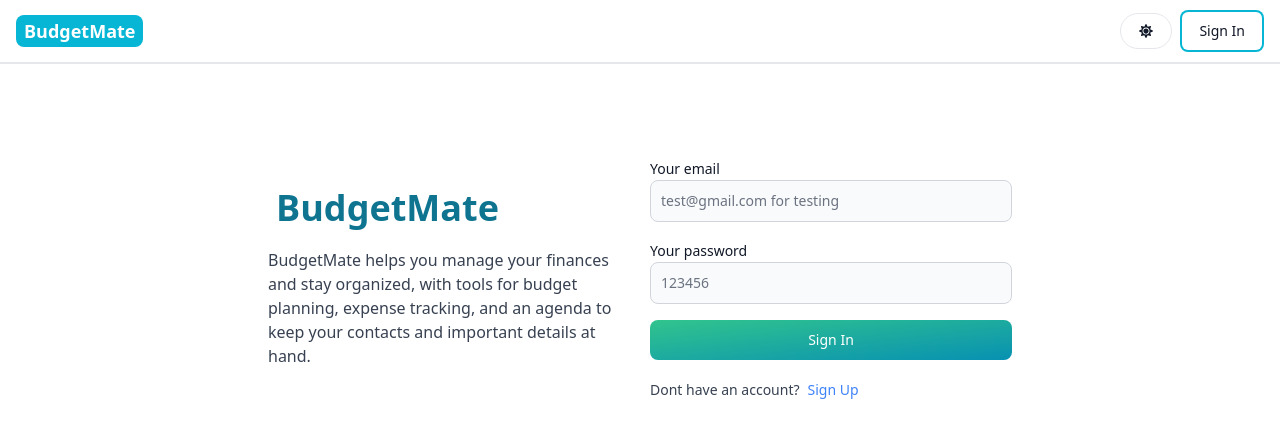
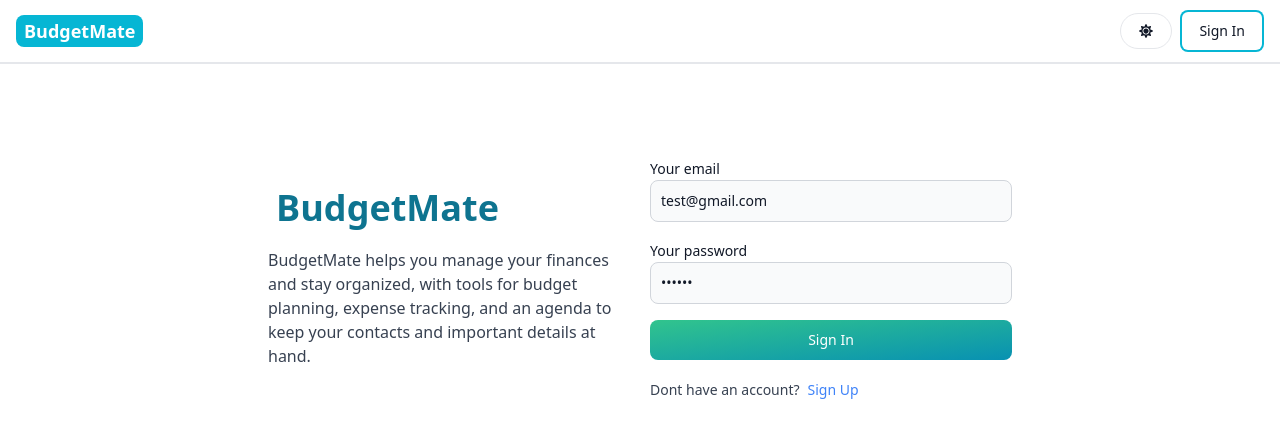
Before and after one commit to frestaris/budgetmate, a React (Vite) app in the folder client/: page /sign-in in a window 1280 px wide. Shown: the top 438 px of the page. Built offline with nearby package versions, Linux system fonts and the light colour scheme; no server answers.

Commit message:
fixed dashHome and signin datatest

```diff
--- a/client/src/components/DashHome.jsx
+++ b/client/src/components/DashHome.jsx
@@ -8,8 +8,8 @@ function DashHome() {
     <div className="flex flex-col items-center w-full gap-4">
       <DashStats />
       <div className="flex flex-col custom:flex-row justify-center gap-4">
-        <DoughnutChart />
-        <PieChart />
+        <DoughnutChart className="w-full sm:w-48 md:w-64 lg:w-80" />
+        <PieChart className="w-full sm:w-48 md:w-64 lg:w-80" />
       </div>
       <div className="w-full flex justify-center">
         <BarChart />
--- a/client/src/components/DashProfile.jsx
+++ b/client/src/components/DashProfile.jsx
@@ -92,6 +92,7 @@ function DashProfile() {
     const fileName = new Date().getTime() + imageFile.name;
     const storageRef = ref(storage, fileName);
     const uploadTask = uploadBytesResumable(storageRef, imageFile);
+
     uploadTask.on(
       "state_changed",
       (snapshot) => {
@@ -100,10 +101,24 @@ function DashProfile() {
         setImageFileUploadProgress(progress.toFixed(0));
       },
       (error) => {
-        setImageFileUploadError(
-          "Could not upload image (File must be less than 2MB)"
-        );
-        console.log(error);
+        // Log the full error to inspect what's going wrong
+        console.error("Error uploading image: ", error);
+
+        if (error.code === "storage/unauthorized") {
+          setImageFileUploadError(
+            "User does not have permission to access the object."
+          );
+        } else if (error.code === "storage/canceled") {
+          setImageFileUploadError("User canceled the upload.");
+        } else if (error.code === "storage/unknown") {
+          setImageFileUploadError("An unknown error occurred.");
+        } else {
+          setImageFileUploadError(
+            "Could not upload image (File might be too large or corrupted)."
+          );
+        }
+
+        // Reset state if upload fails
         setImageFileUploadProgress(null);
         setImageFile(null);
         setImageFileUrl(null);
--- a/client/src/components/DashSidebar.jsx
+++ b/client/src/components/DashSidebar.jsx
@@ -3,7 +3,6 @@ import {
   HiArrowSmRight,
   HiUser,
   HiChartPie,
-  HiUsers,
   HiCurrencyDollar,
 } from "react-icons/hi";
 import { RiContactsBook3Fill } from "react-icons/ri";
--- a/client/src/components/DashStats.jsx
+++ b/client/src/components/DashStats.jsx
@@ -94,7 +94,7 @@ const DashStats = () => {
 
   return (
     <div className="my-5 w-full">
-      <div className="flex flex-col lg:flex-row gap-4 px-4">
+      <div className="flex flex-col sm:flex-row gap-4 px-4">
         <div className="bg-white shadow-md rounded-lg p-6 border border-gray-200 min-h-[150px] flex flex-col justify-between w-full lg:basis-1/2">
           <h2 className="text-xl font-semibold mb-2">Total Earnings</h2>
           <p
--- a/client/src/components/DoughnutChart.jsx
+++ b/client/src/components/DoughnutChart.jsx
@@ -116,7 +116,7 @@ const DoughnutChart = () => {
   }
 
   return (
-    <div className="w-[400px] h-[400px]">
+    <div className="w-[300px] h-[300px] sm:w-[400px] sm:h-[400px]">
       <Doughnut data={getChartData()} options={chartOptions} />
     </div>
   );
--- a/client/src/components/PieChart.jsx
+++ b/client/src/components/PieChart.jsx
@@ -109,7 +109,7 @@ const PieChart = () => {
     );
   }
   return (
-    <div className="w-[400px] h-[200px] custom:h-[400px] custom:w-[400px]">
+    <div className="w-[300px] h-[300px] sm:w-[400px] sm:h-[400px]">
       <Pie data={getChartData()} options={chartOptions} />
     </div>
   );
--- a/client/src/pages/SignIn.jsx
+++ b/client/src/pages/SignIn.jsx
@@ -9,8 +9,13 @@ import {
   signInFailure,
 } from "../redux/user/userSlice";
 
+const testData = {
+  email: "test@gmail.com",
+  password: "123456",
+};
+
 function SignIn() {
-  const [formData, setFormData] = useState({});
+  const [formData, setFormData] = useState(testData);
   const { loading, error: errorMessage } = useSelector((state) => state.user);
 
   const dispatch = useDispatch();
@@ -43,7 +48,7 @@ function SignIn() {
       if (res.ok) {
         toast.success("User logged in!");
         dispatch(signInSuccess(data));
-        navigate("/dashboard?tab=profile");
+        navigate("/dashboard?tab=dashHome");
       }
     } catch (error) {
       dispatch(signInFailure(error.message));
@@ -70,7 +75,8 @@ function SignIn() {
               <Label value="Your email" />
               <TextInput
                 type="email"
-                placeholder="test@gmail.com for testing"
+                value={formData.email}
+                placeholder="Email"
                 id="email"
                 onChange={handleChange}
               />
@@ -79,7 +85,8 @@ function SignIn() {
               <Label value="Your password" />
               <TextInput
                 type="password"
-                placeholder="123456"
+                value={formData.password}
+                placeholder="******"
                 id="password"
                 onChange={handleChange}
               />
```
